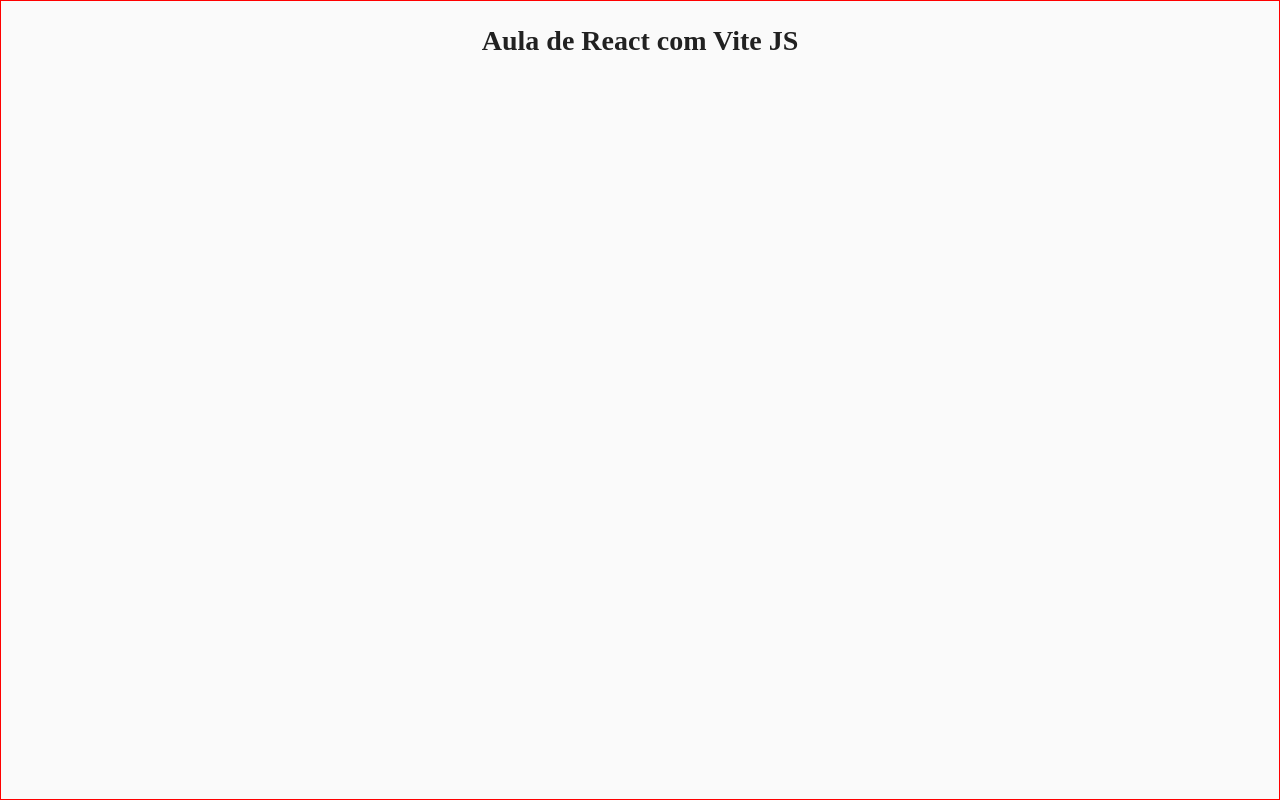
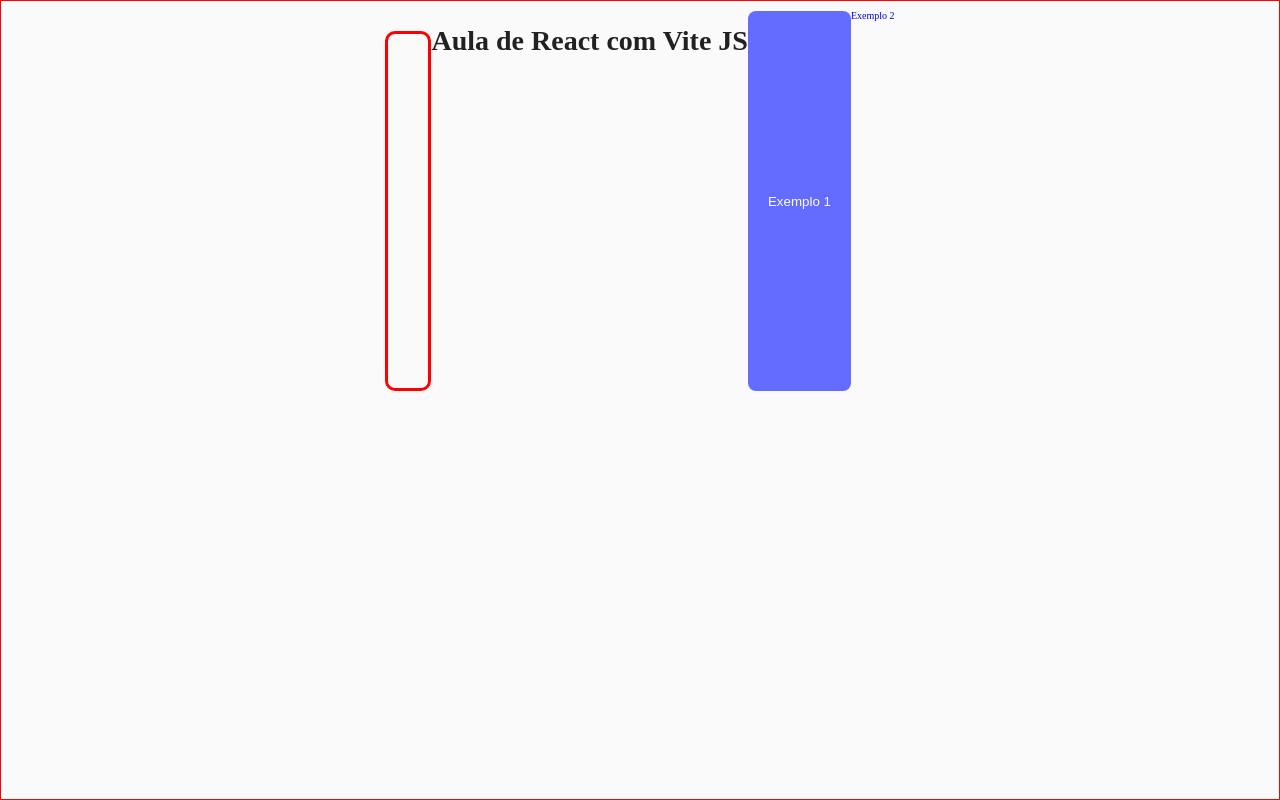
Before and after one commit to mgianzantti/introducao-vitejs, a React (Vite) app: page / in a window 1280 px wide. Built offline with nearby package versions, Linux system fonts and the light colour scheme.

Commit message:
aula1303

```diff
--- /dev/null
+++ b/src/pages/home/index.css
@@ -0,0 +1,16 @@
+.containerHome {
+    display: flex;
+    width: 100%;
+    max-width: 124rem;
+}
+
+.containerCards {
+    display: flex;
+    flex-wrap: wrap;
+    gap: 2rem;
+    margin-top: 2rem;
+    border: 0.3rem solid #f00;
+    border-radius: 1rem;
+    padding: 2rem;
+    height: 45vh;
+}
--- a/src/pages/home/index.jsx
+++ b/src/pages/home/index.jsx
@@ -1,8 +1,25 @@
+
+import { useNavigate } from "react-router-dom";
+import { Link } from "react-router";
+import './index.css'
 
 function Home () {
+
+    const navigate = useNavigate ();
+
     return(
-        <div>
+        <div className='containerHome'>
+            <div className="containerCards"></div>
              <h1>Aula de React com Vite JS</h1>
+
+             <button
+                onClick={() => navigate('/exemplo/1')}
+                >
+              Exemplo 1
+             </button>
+
+             <Link to="exemplo/2">Exemplo 2</Link>
+
         </div>
     )
 }
```
